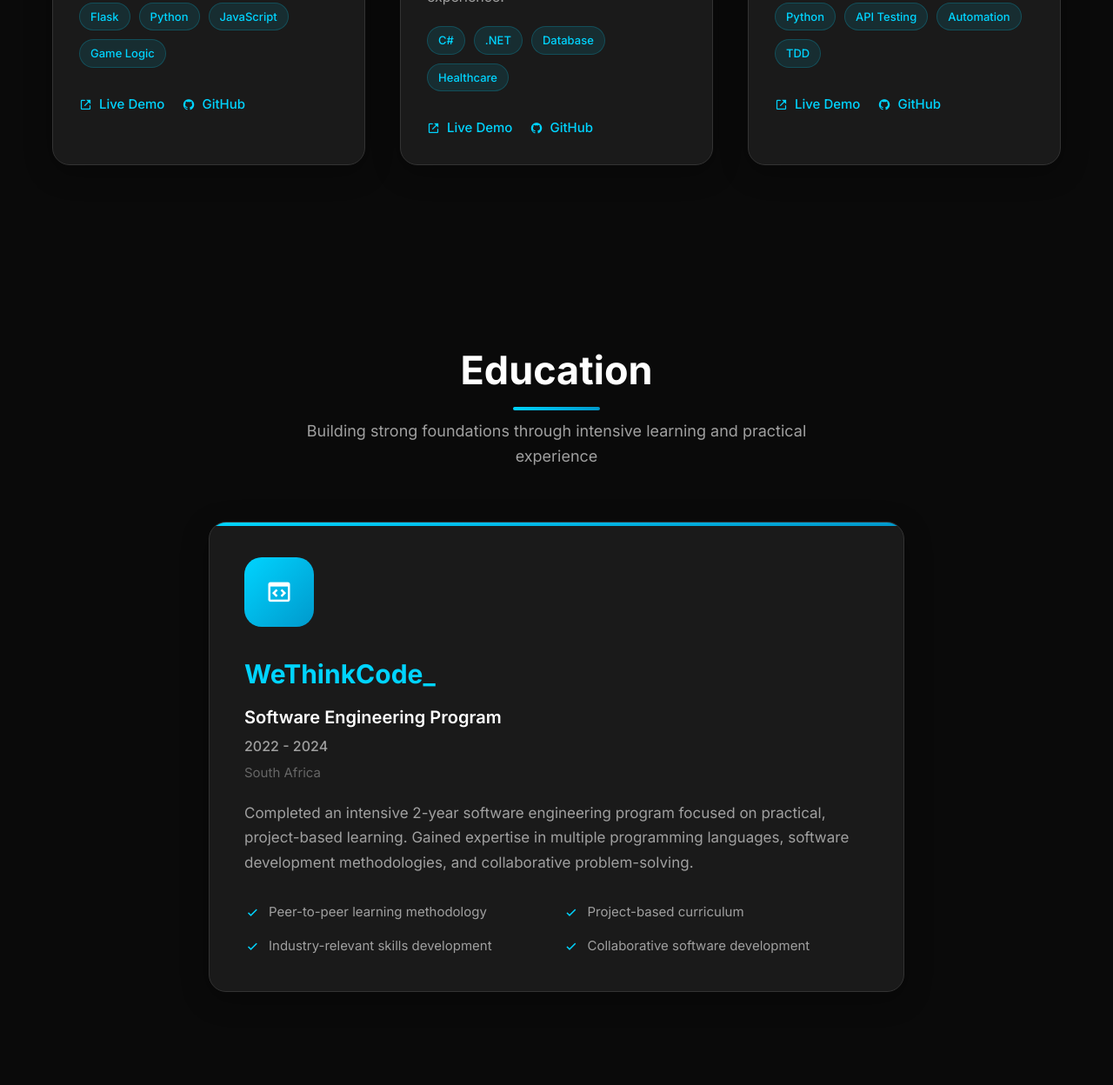
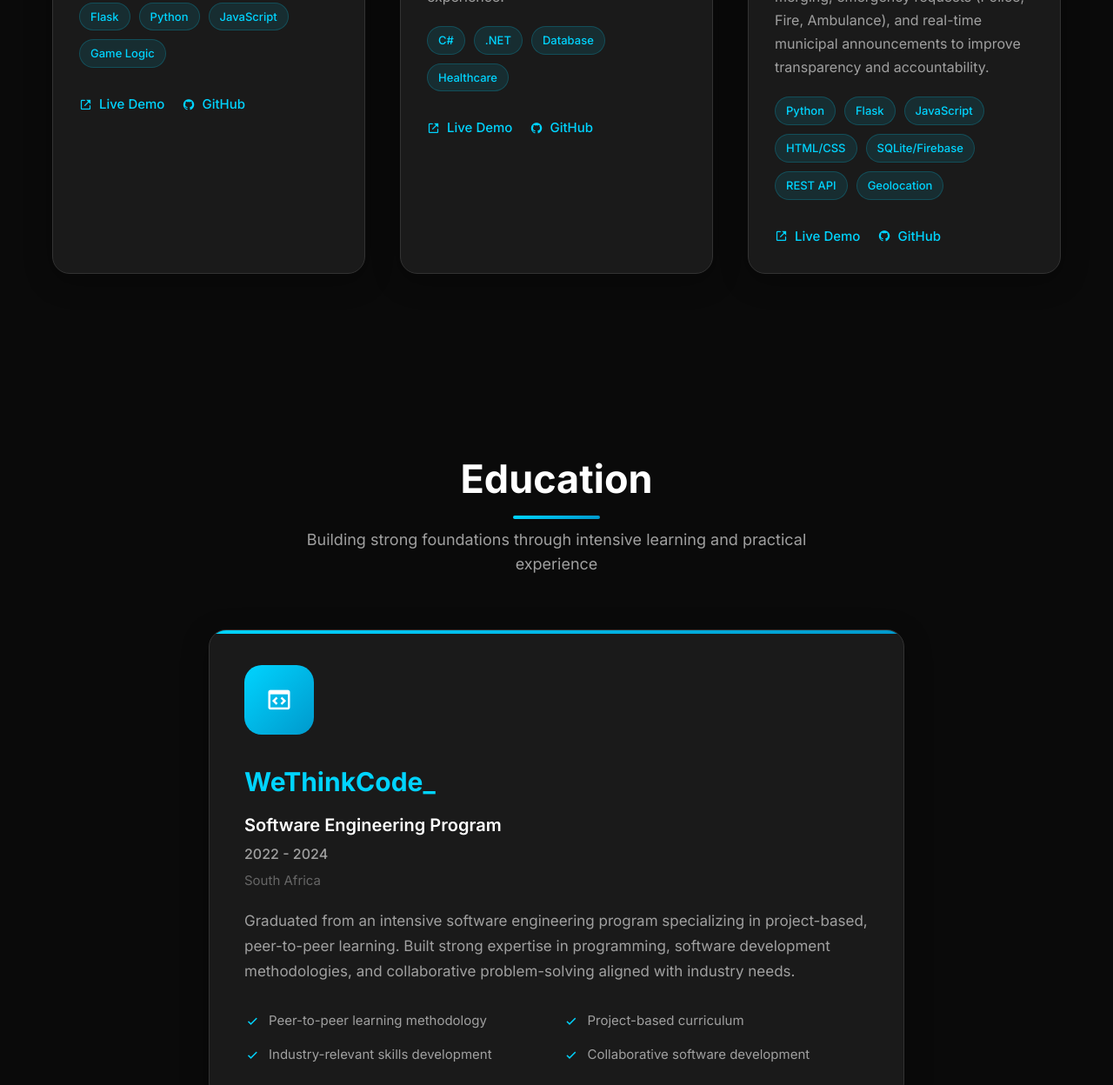
Before and after one commit to Asanda-qwabe/my-portfolio, a plain HTML site: page Asanda Qwabe - Portfolio Website/Index.html in a window 1280 px wide. Shown: the part 2995-4243 px from the top of the page at 87% size. Drawn offline with nearby package versions, Linux system fonts and the light colour scheme.

Commit message:
final portfolio upload

```diff
--- a/Asanda Qwabe - Portfolio Website/Index.html
+++ b/Asanda Qwabe - Portfolio Website/Index.html
@@ -294,14 +294,18 @@
                 </div>
                 <h3 class="project-title">FixMy Community</h3>
                 <p class="project-description">
-                    Automated testing framework for REST APIs with comprehensive test coverage, reporting, and integration
-                    with CI/CD pipelines. Ensures API reliability and performance across different environments.
+                    FixMyWard is a community-driven platform that lets citizens report municipal issues like leaking pipes,
+                    potholes, sewage, and streetlights with photos and geolocation. It features progress tracking,
+                    duplicate report merging, emergency requests (Police, Fire, Ambulance), and real-time municipal announcements to improve transparency and accountability.
                 </p>
                 <div class="tech-stack">
                     <span class="tech-tag">Python</span>
-                    <span class="tech-tag">API Testing</span>
-                    <span class="tech-tag">Automation</span>
-                    <span class="tech-tag">TDD</span>
+                    <span class="tech-tag">Flask</span>
+                    <span class="tech-tag">JavaScript</span>
+                    <span class="tech-tag">HTML/CSS</span>
+                    <span class="tech-tag">SQLite/Firebase</span>
+                    <span class="tech-tag">REST API</span>
+                    <span class="tech-tag">Geolocation</span>
                 </div>
                 <div class="project-links">
                     <a href="#" class="project-link">
@@ -336,9 +340,10 @@
                     <div class="education-date">2022 - 2024</div>
                     <div class="education-location">South Africa</div>
                     <p class="education-description">
-                        Completed an intensive 2-year software engineering program focused on practical,
-                        project-based learning. Gained expertise in multiple programming languages,
-                        software development methodologies, and collaborative problem-solving.
+                        Graduated from an intensive software engineering program specializing in
+                        project-based, peer-to-peer learning. Built strong expertise in programming,
+                        software development methodologies, and collaborative problem-solving aligned
+                        with industry needs.
                     </p>
                     <div class="education-highlights">
                         <div class="highlight-item">
```
